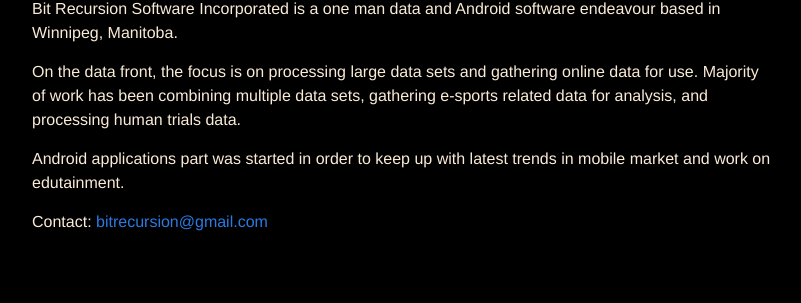
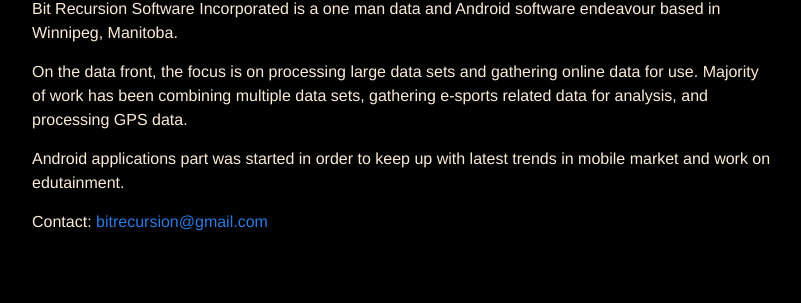
Before and after one commit to bitrecursion/bitrecursion.github.io, a Jekyll site: the page built from 03-about.md, in a window 1280 px wide. Shown: the part 406-709 px from the top of the page, without its empty margins (238-1039 px from the left). Built offline with Jekyll 4.4.1, drawn with Linux system fonts in a browser that asks for light colours.

Commit message:
didn't like the wording

```diff
--- a/03-about.md
+++ b/03-about.md
@@ -6,7 +6,7 @@ permalink: /about/
 
 Bit Recursion Software Incorporated is a one man data and Android software endeavour based in Winnipeg, Manitoba.
 
-On the data front, the focus is on processing large data sets and gathering online data for use.  Majority of work has been combining multiple data sets, gathering e-sports related data for analysis, and processing human trials data.
+On the data front, the focus is on processing large data sets and gathering online data for use.  Majority of work has been combining multiple data sets, gathering e-sports related data for analysis, and processing GPS data.
 
 Android applications part was started in order to keep up with latest trends in mobile market and work on edutainment.
 
```
